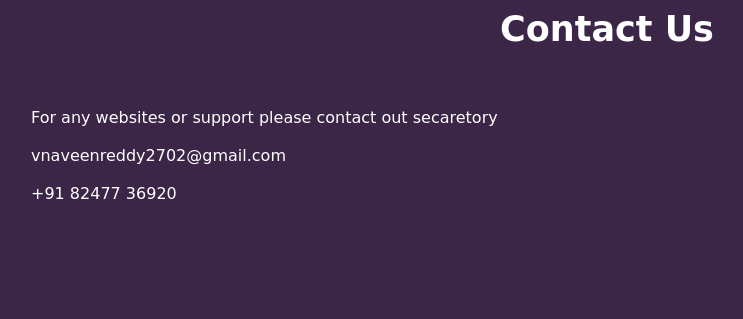
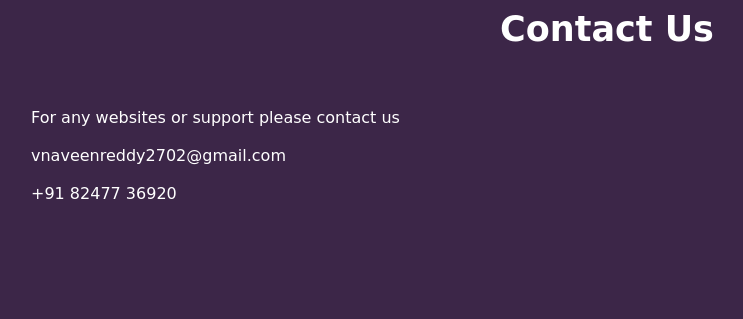
Before and after one commit to telli-Naveen/secret_message_sender, a Flask app: page /encrypt in a window 1280 px wide. Shown: the part 1238-1557 px from the top of the page, without its empty margins (33-776 px from the left). Run offline with Flask 3, Linux system fonts and the light colour scheme.

Commit message:
Update index.html

```diff
--- a/templates/index.html
+++ b/templates/index.html
@@ -44,7 +44,7 @@
 <footer>
   <h1 id="contact_us">Contact Us</h1><br>
   <div id="left_contact">
-    <p>For any websites or support please contact out secaretory<br><br>vnaveenreddy2702@gmail.com<br><br>+91 82477 36920</p>
+    <p>For any websites or support please contact us<br><br>vnaveenreddy2702@gmail.com<br><br>+91 82477 36920</p>
   </div>
   <!-- <div id="profiles">
    <p>https://youtube.com/snr%rock%gamers<br><br>https://linkedin.com/telli-naveen<br><br>https://telli-naveen/github.in</p>
```
